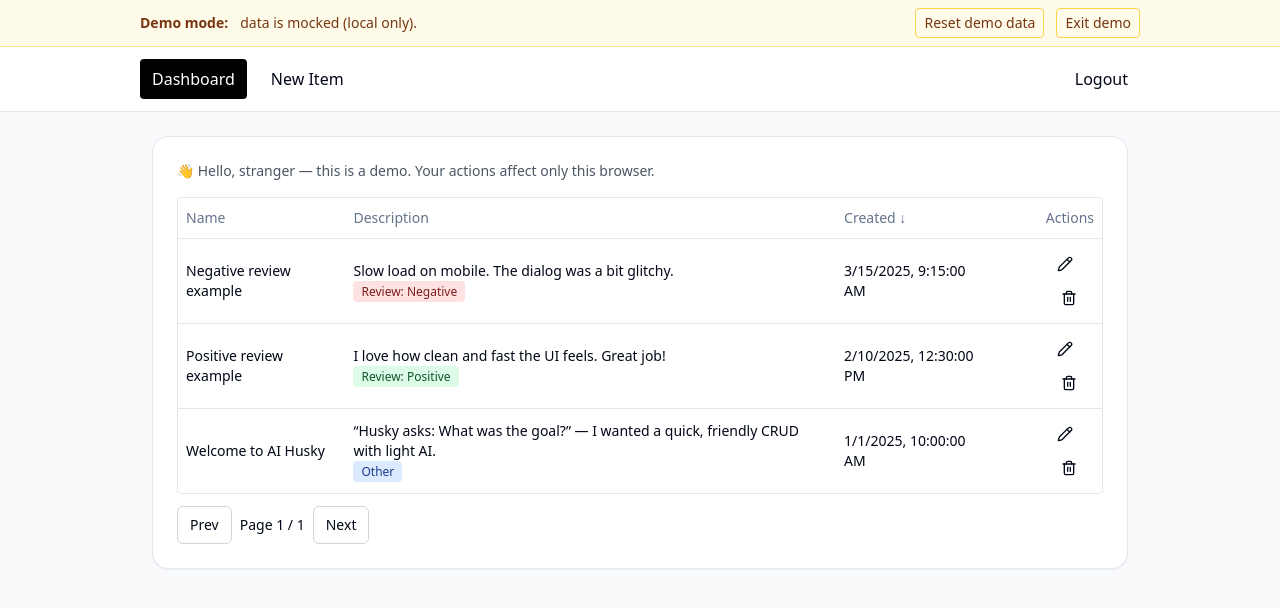
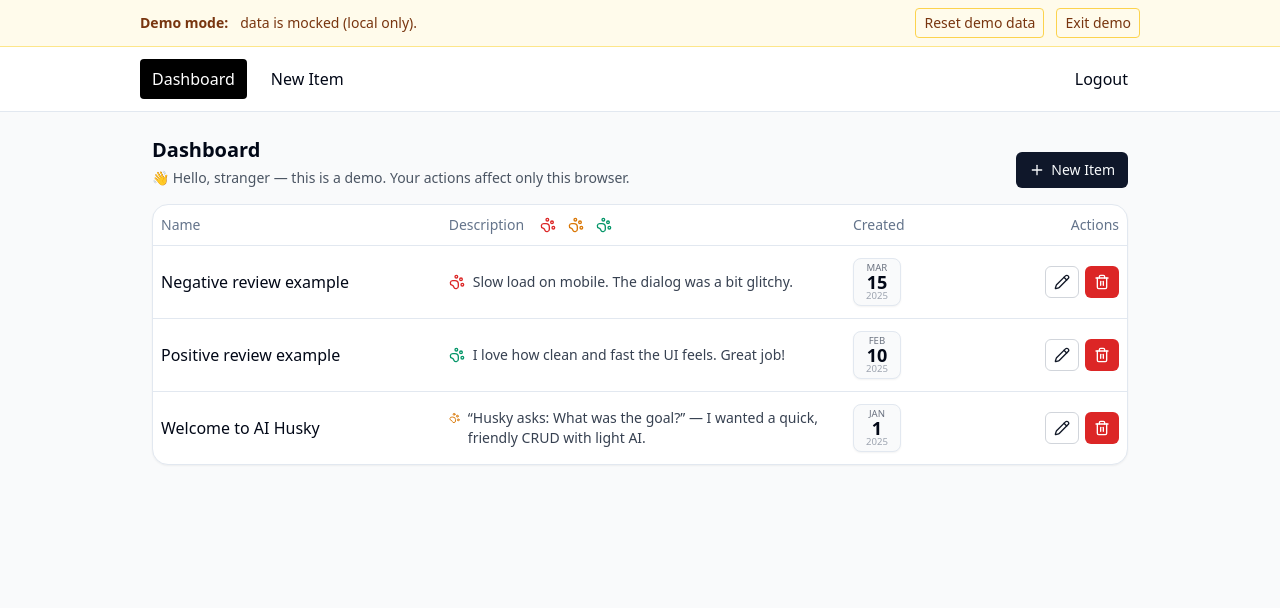
Before and after one commit to nayink301/ai-husky, a React (Vite) app: page /dashboard in a window 1280 px wide. Shown: the top 608 px of the page. Built offline with nearby package versions, Linux system fonts and the light colour scheme.

Commit message:
Styling for date, filtering description

```diff
--- a/package.json
+++ b/package.json
@@ -13,6 +13,7 @@
         "@supabase/supabase-js": "^2.45.4",
         "class-variance-authority": "^0.7.1",
         "clsx": "^2.1.1",
+        "date-fns": "^4.1.0",
         "lucide-react": "^0.453.0",
         "react": "^18.3.1",
         "react-dom": "^18.3.1",
--- a/src/components/ui/button.tsx
+++ b/src/components/ui/button.tsx
@@ -1,9 +1,50 @@
+// src/components/ui/button.tsx
 import * as React from "react";
-export function Button({ className="", variant, size, ...props }: React.ButtonHTMLAttributes<HTMLButtonElement> & {variant?: "outline"|"ghost"; size?: "sm"|"md"}) {
-  const base = "inline-flex items-center justify-center rounded-md border px-3 py-2 text-sm transition";
-  const v = variant==="outline" ? "border-gray-300 hover:bg-gray-100"
-        : variant==="ghost" ? "border-transparent hover:bg-gray-100"
-        : "bg-black text-white border-black hover:opacity-90";
-  const s = size==="sm" ? "text-xs px-2 py-1" : "";
-  return <button className={`${base} ${v} ${s} ${className}`} {...props} />;
+
+type Variant = "default" | "outline" | "ghost" | "destructive";
+type Size = "sm" | "md" | "lg";
+
+export interface ButtonProps extends React.ButtonHTMLAttributes<HTMLButtonElement> {
+  variant?: Variant;
+  size?: Size;
 }
+
+function cn(...classes: Array<string | false | null | undefined>) {
+  return classes.filter(Boolean).join(" ");
+}
+
+const sizeClasses: Record<Size, string> = {
+  sm: "h-8 px-2 text-xs",
+  md: "h-9 px-3 text-sm",
+  lg: "h-10 px-4 text-base",
+};
+
+const variantClasses: Record<Variant, string> = {
+  default:
+    "bg-primary text-primary-foreground hover:opacity-90 border border-transparent",
+  outline:
+    "bg-white text-gray-900 border border-gray-300 hover:bg-gray-50",
+  ghost:
+    "bg-transparent text-gray-700 hover:bg-gray-100 border border-transparent",
+  destructive:
+    "bg-red-600 text-white hover:bg-red-700 border border-transparent",
+};
+
+export const Button = React.forwardRef<HTMLButtonElement, ButtonProps>(
+  ({ className, variant = "default", size = "md", ...props }, ref) => {
+    return (
+      <button
+        ref={ref}
+        className={cn(
+          "inline-flex items-center justify-center rounded-md font-medium transition-colors focus:outline-none focus:ring-2 focus:ring-ring focus:ring-offset-2 disabled:opacity-50 disabled:pointer-events-none",
+          "ring-offset-background", // works with your shadcn-style tokens
+          sizeClasses[size],
+          variantClasses[variant],
+          className
+        )}
+        {...props}
+      />
+    );
+  }
+);
+Button.displayName = "Button";
--- a/src/routes/dashboard.tsx
+++ b/src/routes/dashboard.tsx
@@ -1,188 +1,265 @@
+// src/routes/dashboard.tsx
 import { useEffect, useMemo, useState } from "react";
-import { listItems, deleteItem, updateItem} from "@/services/items";
+import { Link } from "react-router-dom";
+import { toast } from "sonner";
+import { listItems, deleteItem, updateItem } from "@/services/items";
 import type { Item } from "@/types/item";
-import EditItemModal from "@/components/edit-item-modal";
-import Spinner from "@/components/spinner";
-import Alert from "@/components/alert";
+import Welcome from "@/components/welcome";
 import { Button } from "@/components/ui/button";
-import { Table, TableBody, TableCell, TableHead, TableHeader, TableRow } from "@/components/ui/table";
-import { toast } from "sonner";
-import { isHuskyOn } from "@/lib/huskyToggle";
-import { classifyIntent, classifySentiment } from "@/lib/aiHusky";
-import { Pencil, Trash2 } from "lucide-react";
-import { disableDemoMode, isDemoMode } from "@/lib/demoFlag";
-import { useNavigate } from "react-router-dom";
-import Welcome from "@/components/welcome";
+import { format } from "date-fns";
+import {
+  Table, TableBody, TableCell, TableHead, TableHeader, TableRow,
+} from "@/components/ui/table";
+import { Plus, Pencil, Trash2, PawPrint } from "lucide-react";
+import { classifySentiment } from "@/lib/aiHusky";
 
-type SortKey = "name" | "created_at";
-type SortDir = "asc" | "desc";
+type Sentiment = "positive" | "negative" | "neutral";
 
-
-function HuskyBadge({ text }: { text: string | null }) {
-  if (!isHuskyOn() || !text?.trim()) return null;
-  const { intent } = classifyIntent(text);
-  if (intent === "review") {
-    const { sentiment } = classifySentiment(text);
-    const cls = sentiment === "positive" ? "bg-green-100 text-green-900"
-      : sentiment === "negative" ? "bg-red-100 text-red-900"
-      : "bg-gray-100 text-gray-800";
-    const label = sentiment === "positive" ? "Review: Positive"
-      : sentiment === "negative" ? "Review: Negative" : "Review";
-    return <span className={`text-xs px-2 py-0.5 rounded ${cls}`}>{label}</span>;
+function colorFor(sent: Sentiment) {
+  switch (sent) {
+    case "positive": return "text-emerald-600";
+    case "negative": return "text-red-600";
+    default: return "text-amber-600";
   }
-  return <span className="text-xs px-2 py-0.5 rounded bg-blue-100 text-blue-900">Other</span>;
 }
-export function DemoBanner() {
-    const nav = useNavigate();
-
-    const exitDemo = () => {
-      disableDemoMode();
-      nav("/login", { replace: true });
-      window.location.reload(); // ensures all in-memory state resets
-    };
-
-    if (!isDemoMode()) return null;
-
-    return (
-      <div className="bg-amber-100 text-amber-900 px-4 py-2 flex justify-between items-center">
-        <span>You are in demo mode.</span>
-        <Button variant="outline" size="sm" onClick={exitDemo}>
-          ❌ Exit demo
-        </Button>
-      </div>
-    );
-  }
 
 export default function Dashboard() {
-  const [all, setAll] = useState<Item[]>([]);
+  const [items, setItems] = useState<Item[]>([]);
   const [loading, setLoading] = useState(true);
-  const [err, setErr] = useState<string | null>(null);
 
-  const [sortKey, setSortKey] = useState<SortKey>("created_at");
-  const [sortDir, setSortDir] = useState<SortDir>("desc");
-  const [page, setPage] = useState(1);
-  const pageSize = 5;
+  // Selected filter; null = show all
+  const [selected, setSelected] = useState<Sentiment | null>(null);
 
-  const [openEdit, setOpenEdit] = useState(false);
-  const [editing, setEditing] = useState<Item | null>(null);
+  const load = async () => {
+    try {
+      const data = await listItems();
+      setItems(data);
+    } catch (e) {
+      toast.error(e instanceof Error ? e.message : "Failed to load items");
+    } finally {
+      setLoading(false);
+    }
+  };
 
-  useEffect(() => {
-    (async () => {
-      try { setLoading(true); setAll(await listItems()); }
-      catch (e: any) { setErr(e?.message ?? "Failed to load."); }
-      finally { setLoading(false); }
-    })();
-  }, []);
+  useEffect(() => { load(); }, []);
 
-  const sorted = useMemo(() => {
-    const s = [...all].sort((a, b) => {
-      if (sortKey === "name") return a.name.localeCompare(b.name);
-      return new Date(a.created_at).getTime() - new Date(b.created_at).getTime();
+  // Add a lightweight sentiment to each row
+  const itemsWithSentiment = useMemo(() => {
+    return items.map((it) => {
+      const text = (it.description ?? "").trim();
+      const s = text ? classifySentiment(text).sentiment : "neutral";
+      return { ...it, _sentiment: (s ?? "neutral") as Sentiment };
     });
-    return sortDir === "asc" ? s : s.reverse();
-  }, [all, sortKey, sortDir]);
+  }, [items]);
 
-  const totalPages = Math.max(1, Math.ceil(sorted.length / pageSize));
-  const pageItems = sorted.slice((page - 1) * pageSize, page * pageSize);
+  // Apply filter
+  const filtered = useMemo(
+    () => selected ? itemsWithSentiment.filter((x) => x._sentiment === selected) : itemsWithSentiment,
+    [itemsWithSentiment, selected]
+  );
 
-  const toggleSort = (key: SortKey) => {
-    if (sortKey === key) setSortDir(d => d === "asc" ? "desc" : "asc");
-    else { setSortKey(key); setSortDir("asc"); }
-    setPage(1);
+  // Toggle filter when clicking a header paw
+  const toggleFilter = (s: Sentiment) => setSelected((cur) => (cur === s ? null : s));
+
+  // Single combined prompt: "Name | Description"
+  const onEdit = async (it: Item) => {
+    const seedName = it.name ?? "";
+    const seedDesc = (it.description ?? "").replace(/\n/g, " "); // keep prompt one-line
+    const combined = window.prompt("Edit as: Name | Description", `${seedName} | ${seedDesc}`);
+    if (combined === null) return; // cancel
+
+    // Parse by the first " | "
+    const [rawName, ...rest] = combined.split("|");
+    const newName = (rawName ?? "").trim();
+    const newDesc = rest.join("|").trim(); // in case user had extra pipes
+
+    if (!newName) {
+      toast.error("Name cannot be empty");
+      return;
+    }
+
+    const prev = items;
+    // optimistic update
+    setItems((xs) =>
+      xs.map((x) =>
+        x.id === it.id ? { ...x, name: newName, description: newDesc || null } : x
+      )
+    );
+
+    try {
+      await updateItem(it.id, { name: newName, description: newDesc || null });
+      toast.success("Item updated");
+    } catch (e) {
+      setItems(prev); // revert on failure
+      toast.error(e instanceof Error ? e.message : "Update failed");
+    }
   };
 
   const onDelete = async (id: string) => {
-    const prev = all;
-    setAll(prev.filter(x => x.id !== id));
-    try { await deleteItem(id); toast.success("Deleted", { duration: 3000 }); }
-    catch { setAll(prev); toast.error("Delete failed", { duration: 5000 }); }
+    const ok = window.confirm("Delete this item?");
+    if (!ok) return;
+    const prev = items;
+    setItems((xs) => xs.filter((x) => x.id !== id)); // optimistic
+    try {
+      await deleteItem(id);
+      toast.success("Item deleted");
+    } catch (e) {
+      setItems(prev);
+      toast.error(e instanceof Error ? e.message : "Delete failed");
+    }
   };
-
-  const onEditClick = (row: Item) => { setEditing(row); setOpenEdit(true); };
-  const onSaveEdit = async (values: { name: string; description: string | null }) => {
-    if (!editing) return;
-    const id = editing.id;
-    const prev = all;
-    setAll(prev.map(x => x.id === id ? { ...x, ...values } : x));
-    try { await updateItem(id, values); toast.success("Updated", { duration: 3000 }); }
-    catch { setAll(prev); toast.error("Update failed", { duration: 5000 }); }
-    finally { setEditing(null); }
-  };
-
-  if (loading) return (
-    <div className="mx-auto max-w-5xl p-4 sm:p-6">
-      <div className="rounded-2xl border bg-white shadow-sm p-6"><Spinner label="Loading dashboard…" /></div>
-    </div>
-  );
-  if (err) return (
-    <div className="mx-auto max-w-5xl p-4 sm:p-6">
-      <div className="rounded-2xl border bg-white shadow-sm p-6"><Alert kind="error">{err}</Alert></div>
-    </div>
-  );
 
   return (
     <div className="mx-auto max-w-5xl p-4 sm:p-6">
-      <div className="rounded-2xl border bg-white shadow-sm p-4 sm:p-6">
-         <Welcome className="mb-4" />
+      <div className="flex flex-col gap-2 sm:flex-row sm:items-end sm:justify-between">
+        <div>
+          <h1 className="text-lg sm:text-xl font-semibold">Dashboard</h1>
+          <Welcome className="mt-1" />
+        </div>
+        <div className="flex gap-2">
+          <Link to="/new">
+            <Button className="h-10 sm:h-9">
+              <Plus className="h-4 w-4 mr-1.5" />
+              New Item
+            </Button>
+          </Link>
+        </div>
+      </div>
 
-        {sorted.length === 0 ? (
-          <Alert kind="info">No items yet. Create your first item from the “New Item” page.</Alert>
-        ) : (
-          <div className="border rounded">
-            <Table>
-              <TableHeader>
+      <div className="mt-4 rounded-2xl border bg-white shadow-sm">
+        <div className="overflow-x-auto">
+          <Table className="min-w-[640px] sm:min-w-0">
+            <TableHeader>
+              <TableRow className="text-xs sm:text-sm">
+                <TableHead className="w-[38%] sm:w-[30%]">Name</TableHead>
+
+                {/* Description header + tiny paw filters (no label) */}
+                <TableHead className="hidden sm:table-cell w-[42%]">
+                  <div className="flex items-center gap-2">
+                    <span>Description</span>
+                    <div className="flex items-center gap-1 ml-1">
+                      {/* Negative */}
+                      <button
+                        type="button"
+                        className={`p-1 rounded ${selected === "negative" ? "bg-red-50" : ""}`}
+                        onClick={() => toggleFilter("negative")}
+                        title="Filter negative"
+                        aria-pressed={selected === "negative"}
+                      >
+                        <PawPrint className={`h-4 w-4 ${colorFor("negative")}`} />
+                      </button>
+                      {/* Neutral */}
+                      <button
+                        type="button"
+                        className={`p-1 rounded ${selected === "neutral" ? "bg-amber-50" : ""}`}
+                        onClick={() => toggleFilter("neutral")}
+                        title="Filter neutral"
+                        aria-pressed={selected === "neutral"}
+                      >
+                        <PawPrint className={`h-4 w-4 ${colorFor("neutral")}`} />
+                      </button>
+                      {/* Positive */}
+                      <button
+                        type="button"
+                        className={`p-1 rounded ${selected === "positive" ? "bg-emerald-50" : ""}`}
+                        onClick={() => toggleFilter("positive")}
+                        title="Filter positive"
+                        aria-pressed={selected === "positive"}
+                      >
+                        <PawPrint className={`h-4 w-4 ${colorFor("positive")}`} />
+                      </button>
+                    </div>
+                  </div>
+                </TableHead>
+
+                <TableHead className="w-[22%] sm:w-[20%]">Created</TableHead>
+                <TableHead className="w-[90px] text-right">Actions</TableHead>
+              </TableRow>
+            </TableHeader>
+
+            <TableBody>
+              {loading ? (
                 <TableRow>
-                  <TableHead className="cursor-pointer select-none" onClick={() => toggleSort("name")}>
-                    Name {sortKey==="name" ? (sortDir==="asc" ? "↑" : "↓") : ""}
-                  </TableHead>
-                  <TableHead>Description</TableHead>
-                  <TableHead className="cursor-pointer select-none" onClick={() => toggleSort("created_at")}>
-                    Created {sortKey==="created_at" ? (sortDir==="asc" ? "↑" : "↓") : ""}
-                  </TableHead>
-                  <TableHead className="text-right">Actions</TableHead>
+                  <TableCell colSpan={4} className="py-6 text-center text-sm text-gray-500">
+                    Loading…
+                  </TableCell>
                 </TableRow>
-              </TableHeader>
-              <TableBody>
-                {pageItems.map(it => (
-                  <TableRow key={it.id}>
-                    <TableCell className="font-medium">{it.name}</TableCell>
-                    <TableCell>
-                      <div className="space-y-1">
-                        <div>{it.description}</div>
-                        <HuskyBadge text={it.description} />
+              ) : filtered.length === 0 ? (
+                <TableRow>
+                  <TableCell colSpan={4} className="py-8 text-center">
+                    <div className="text-sm text-gray-600">No items match.</div>
+                  </TableCell>
+                </TableRow>
+              ) : (
+                filtered.map((it: any) => (
+                  <TableRow key={it.id} className="align-top">
+                    <TableCell className="py-3">
+                      <div className="font-medium text-sm sm:text-base">{it.name}</div>
+                      {/* Mobile: inline desc + row paw */}
+                      <div className="sm:hidden text-xs text-gray-600 mt-1 flex items-start gap-1.5">
+                        <PawPrint className={`mt-0.5 h-3.5 w-3.5 ${colorFor(it._sentiment)}`} />
+                        <span className="line-clamp-2">{it.description ?? "—"}</span>
                       </div>
                     </TableCell>
-                    <TableCell className="hidden sm:table-cell">{new Date(it.created_at).toLocaleString()}</TableCell>
-                    <TableCell className="text-right">
-                      <Button variant="ghost" onClick={() => onEditClick(it)} className="mr-1">
-                        <Pencil className="h-4 w-4 mr-1" />
-                      </Button>
-                      <Button variant="ghost" onClick={() => onDelete(it.id)}>
-                        <Trash2 className="h-4 w-4 mr-1" />
-                      </Button>
+
+                    {/* Desktop: description column with a single row paw */}
+                    <TableCell className="hidden sm:table-cell py-3 text-sm text-gray-700">
+                      <div className="flex items-start gap-2">
+                        <PawPrint className={`mt-0.5 h-4 w-4 ${colorFor(it._sentiment)}`} />
+                        <span className="line-clamp-2">{it.description ?? "—"}</span>
+                      </div>
+                    </TableCell>
+
+                    <TableCell className="py-3">
+                    <div
+                        className="flex flex-col items-center justify-center w-12 h-12 rounded-lg border shadow-sm bg-gray-50"
+                          title={new Date(it.created_at).toLocaleString()} // hover full date/time
+                       >
+    <span className="text-[0.6rem] uppercase text-gray-500 leading-none">
+      {format(new Date(it.created_at), "MMM")}
+    </span>
+    <span className="text-lg font-semibold leading-none">
+      {format(new Date(it.created_at), "d")}
+    </span>
+    <span className="text-[0.6rem] text-gray-400 leading-none">
+      {format(new Date(it.created_at), "yyyy")}
+    </span>
+  </div>
+</TableCell>
+
+                    <TableCell className="py-3">
+                      <div className="flex justify-end gap-1.5">
+                        <Button
+                          type="button"
+                          variant="outline"
+                          size="sm"
+                          className="h-8 px-2"
+                          onClick={() => onEdit(it)}
+                          aria-label={`Edit ${it.name}`}
+                          title="Edit"
+                        >
+                          <Pencil className="h-4 w-4" />
+                        </Button>
+                        <Button
+                          type="button"
+                          variant="destructive"
+                          size="sm"
+                          className="h-8 px-2"
+                          onClick={() => onDelete(it.id)}
+                          aria-label={`Delete ${it.name}`}
+                          title="Delete"
+                        >
+                          <Trash2 className="h-4 w-4" />
+                        </Button>
+                      </div>
                     </TableCell>
                   </TableRow>
-                ))}
-              </TableBody>
-            </Table>
-          </div>
-        )}
-
-        {sorted.length > 0 && (
-          <div className="mt-3 flex items-center gap-2">
-            <Button variant="outline" disabled={page===1} onClick={() => setPage(p => Math.max(1, p-1))}>Prev</Button>
-            <span className="text-sm">Page {page} / {totalPages}</span>
-            <Button variant="outline" disabled={page===totalPages} onClick={() => setPage(p => Math.min(totalPages, p+1))}>Next</Button>
-          </div>
-        )}
+                ))
+              )}
+            </TableBody>
+          </Table>
+        </div>
       </div>
-
-      <EditItemModal
-        open={openEdit}
-        onClose={() => { setOpenEdit(false); setEditing(null); }}
-        item={editing}
-        onSave={onSaveEdit}
-      />
     </div>
   );
 }
```
Also changed, not shown: 1 other file (tests, documents, lock files or other folders).
